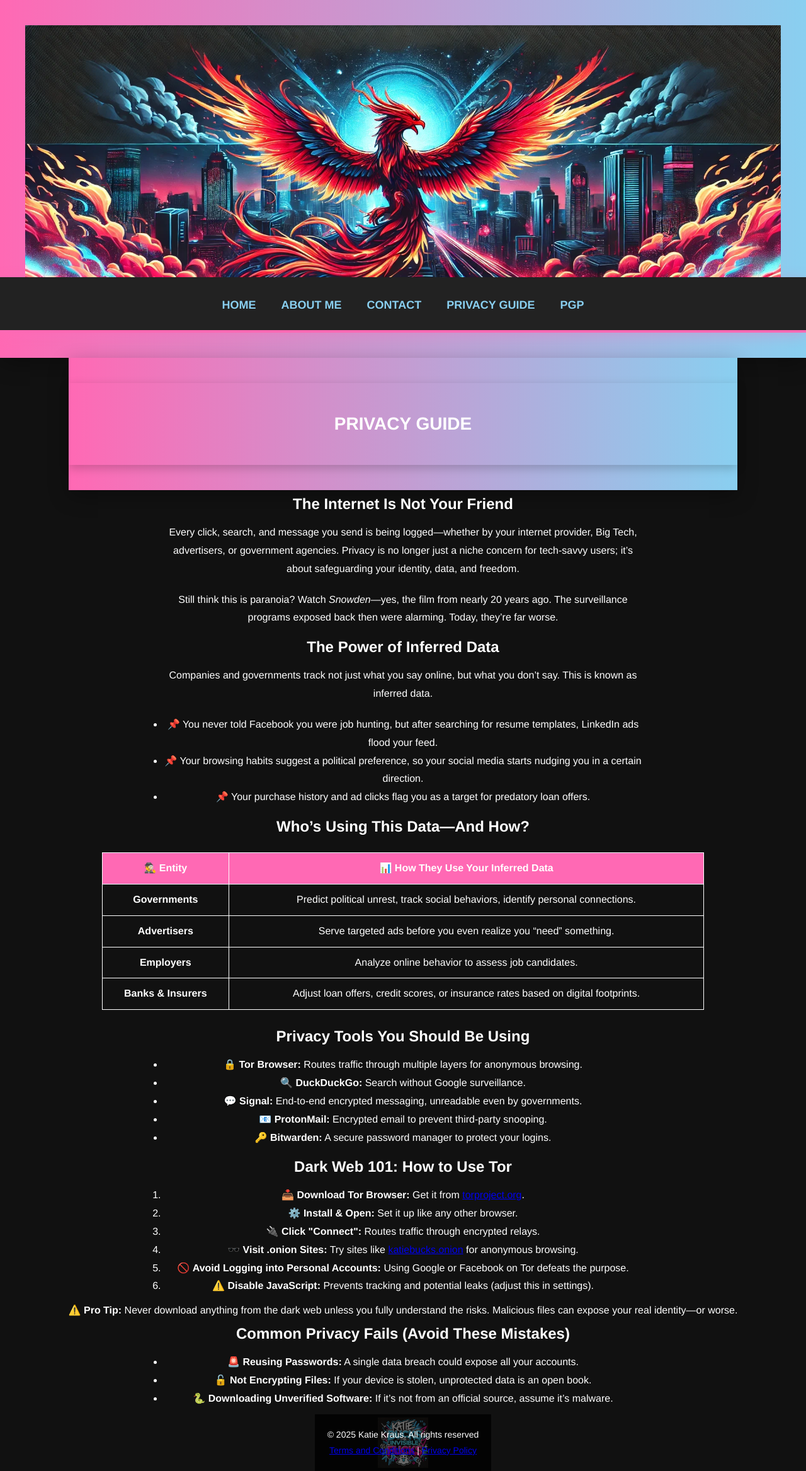
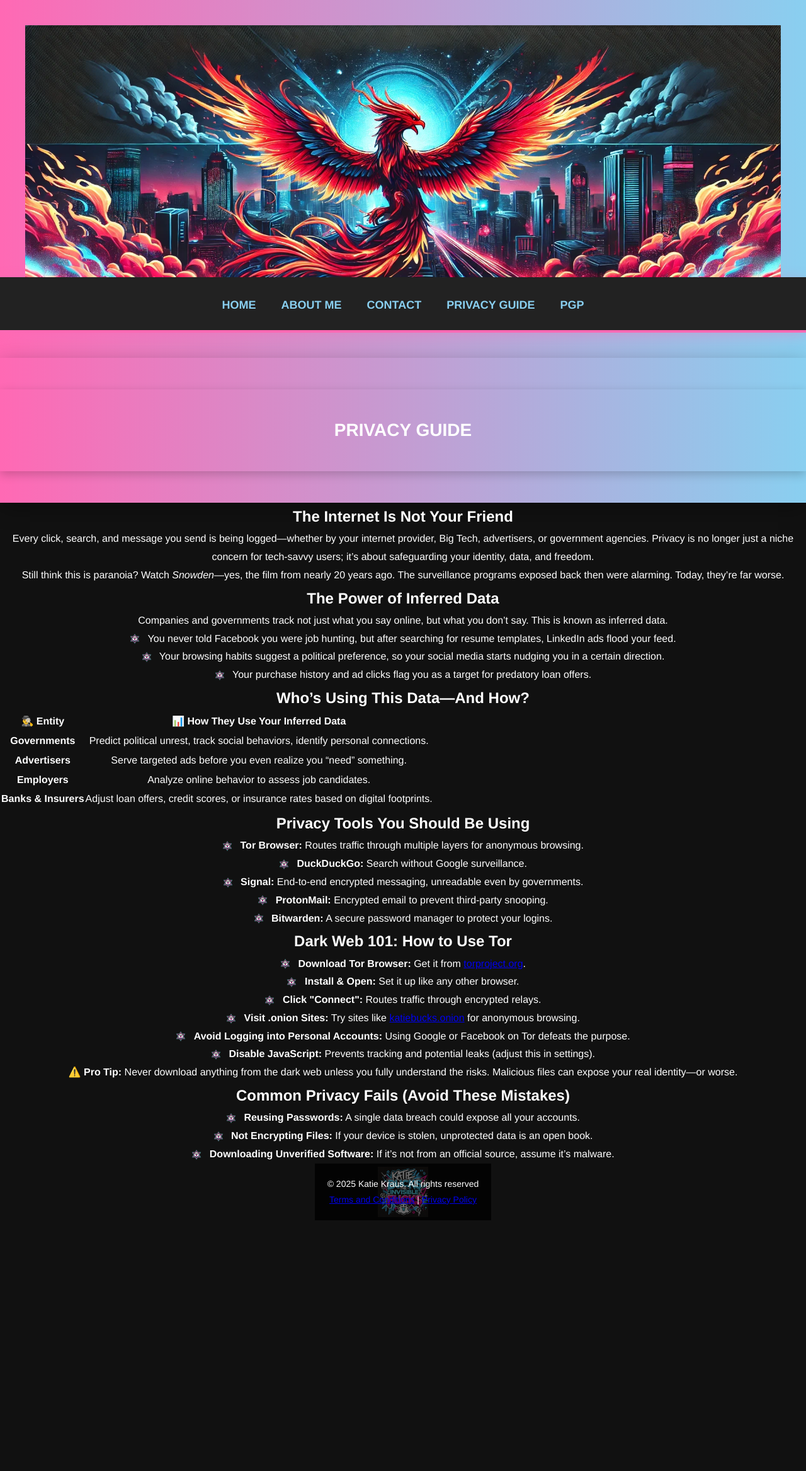
Before and after one commit to katiebucks/katiebucks.xyz, a Jekyll site: the page built from privacyguide.html, in a window 1280 px wide. Shown: the whole page at 63% size. Built offline with Jekyll 4.4.1, drawn with Linux system fonts in a browser that asks for light colours; after the commit the page ends 1937 px from its top, so only the background shows below that.

Commit message:
Update privacyguide.html

```diff
--- a/privacyguide.html
+++ b/privacyguide.html
@@ -18,11 +18,9 @@ description: "Comprehensive guide to online anonymity, Tor, and secure browsing.
     <section class="data-inference">
         <h2>The Power of Inferred Data</h2>
         <p class="section-text">Companies and governments track not just what you say online, but what you don’t say. This is known as inferred data.</p>
-        <ul class="bullet-list">
-            <li>📌 You never told Facebook you were job hunting, but after searching for resume templates, LinkedIn ads flood your feed.</li>
-            <li>📌 Your browsing habits suggest a political preference, so your social media starts nudging you in a certain direction.</li>
-            <li>📌 Your purchase history and ad clicks flag you as a target for predatory loan offers.</li>
-        </ul>
+        <p><img src="bulletpoint.png" class="bullet-icon"> You never told Facebook you were job hunting, but after searching for resume templates, LinkedIn ads flood your feed.</p>
+        <p><img src="bulletpoint.png" class="bullet-icon"> Your browsing habits suggest a political preference, so your social media starts nudging you in a certain direction.</p>
+        <p><img src="bulletpoint.png" class="bullet-icon"> Your purchase history and ad clicks flag you as a target for predatory loan offers.</p>
     </section>
 
     <section class="data-usage">
@@ -53,74 +51,28 @@ description: "Comprehensive guide to online anonymity, Tor, and secure browsing.
 
     <section class="privacy-tools">
         <h2>Privacy Tools You Should Be Using</h2>
-        <ul class="bullet-list">
-            <li>🔒 <strong>Tor Browser:</strong> Routes traffic through multiple layers for anonymous browsing.</li>
-            <li>🔍 <strong>DuckDuckGo:</strong> Search without Google surveillance.</li>
-            <li>💬 <strong>Signal:</strong> End-to-end encrypted messaging, unreadable even by governments.</li>
-            <li>📧 <strong>ProtonMail:</strong> Encrypted email to prevent third-party snooping.</li>
-            <li>🔑 <strong>Bitwarden:</strong> A secure password manager to protect your logins.</li>
-        </ul>
+        <p><img src="bulletpoint.png" class="bullet-icon"> <strong>Tor Browser:</strong> Routes traffic through multiple layers for anonymous browsing.</p>
+        <p><img src="bulletpoint.png" class="bullet-icon"> <strong>DuckDuckGo:</strong> Search without Google surveillance.</p>
+        <p><img src="bulletpoint.png" class="bullet-icon"> <strong>Signal:</strong> End-to-end encrypted messaging, unreadable even by governments.</p>
+        <p><img src="bulletpoint.png" class="bullet-icon"> <strong>ProtonMail:</strong> Encrypted email to prevent third-party snooping.</p>
+        <p><img src="bulletpoint.png" class="bullet-icon"> <strong>Bitwarden:</strong> A secure password manager to protect your logins.</p>
     </section>
 
     <section class="dark-web">
         <h2>Dark Web 101: How to Use Tor</h2>
-        <ol class="ordered-list">
-            <li>📥 <strong>Download Tor Browser:</strong> Get it from <a href="https://www.torproject.org" target="_blank">torproject.org</a>.</li>
-            <li>⚙️ <strong>Install & Open:</strong> Set it up like any other browser.</li>
-            <li>🔌 <strong>Click "Connect":</strong> Routes traffic through encrypted relays.</li>
-            <li>🕶️ <strong>Visit .onion Sites:</strong> Try sites like <a href="http://katiebucks.onion">katiebucks.onion</a> for anonymous browsing.</li>
-            <li>🚫 <strong>Avoid Logging into Personal Accounts:</strong> Using Google or Facebook on Tor defeats the purpose.</li>
-            <li>⚠️ <strong>Disable JavaScript:</strong> Prevents tracking and potential leaks (adjust this in settings).</li>
-        </ol>
+        <p><img src="bulletpoint.png" class="bullet-icon"> <strong>Download Tor Browser:</strong> Get it from <a href="https://www.torproject.org" target="_blank">torproject.org</a>.</p>
+        <p><img src="bulletpoint.png" class="bullet-icon"> <strong>Install & Open:</strong> Set it up like any other browser.</p>
+        <p><img src="bulletpoint.png" class="bullet-icon"> <strong>Click "Connect":</strong> Routes traffic through encrypted relays.</p>
+        <p><img src="bulletpoint.png" class="bullet-icon"> <strong>Visit .onion Sites:</strong> Try sites like <a href="http://katiebucks.onion">katiebucks.onion</a> for anonymous browsing.</p>
+        <p><img src="bulletpoint.png" class="bullet-icon"> <strong>Avoid Logging into Personal Accounts:</strong> Using Google or Facebook on Tor defeats the purpose.</p>
+        <p><img src="bulletpoint.png" class="bullet-icon"> <strong>Disable JavaScript:</strong> Prevents tracking and potential leaks (adjust this in settings).</p>
         <p class="pro-tip"><strong>⚠️ Pro Tip:</strong> Never download anything from the dark web unless you fully understand the risks. Malicious files can expose your real identity—or worse.</p>
     </section>
 
     <section class="privacy-fails">
         <h2>Common Privacy Fails (Avoid These Mistakes)</h2>
-        <ul class="bullet-list">
-            <li>🚨 <strong>Reusing Passwords:</strong> A single data breach could expose all your accounts.</li>
-            <li>🔓 <strong>Not Encrypting Files:</strong> If your device is stolen, unprotected data is an open book.</li>
-            <li>🐍 <strong>Downloading Unverified Software:</strong> If it’s not from an official source, assume it’s malware.</li>
-        </ul>
+        <p><img src="bulletpoint.png" class="bullet-icon"> <strong>Reusing Passwords:</strong> A single data breach could expose all your accounts.</p>
+        <p><img src="bulletpoint.png" class="bullet-icon"> <strong>Not Encrypting Files:</strong> If your device is stolen, unprotected data is an open book.</p>
+        <p><img src="bulletpoint.png" class="bullet-icon"> <strong>Downloading Unverified Software:</strong> If it’s not from an official source, assume it’s malware.</p>
     </section>
 </main>
-
-<style>
-    .page-header {
-        text-align: center;
-        padding: 40px 0;
-        background: linear-gradient(90deg, #FF69B4, #89CFF0);
-        color: white;
-        font-size: 28px;
-    }
-    .section-text, .bullet-list, .ordered-list {
-        max-width: 800px;
-        margin: auto;
-        padding: 10px 20px;
-    }
-    .data-table {
-        width: 90%;
-        margin: 20px auto;
-        border-collapse: collapse;
-    }
-    .data-table th, .data-table td {
-        border: 1px solid white;
-        padding: 10px;
-    }
-    .data-table th {
-        background: #FF69B4;
-        color: white;
-    }
-    @media (max-width: 768px) {
-        .page-header {
-            font-size: 22px;
-        }
-        .section-text, .bullet-list, .ordered-list {
-            width: 100%;
-            padding: 10px;
-        }
-        .data-table {
-            width: 100%;
-        }
-    }
-</style>
```
